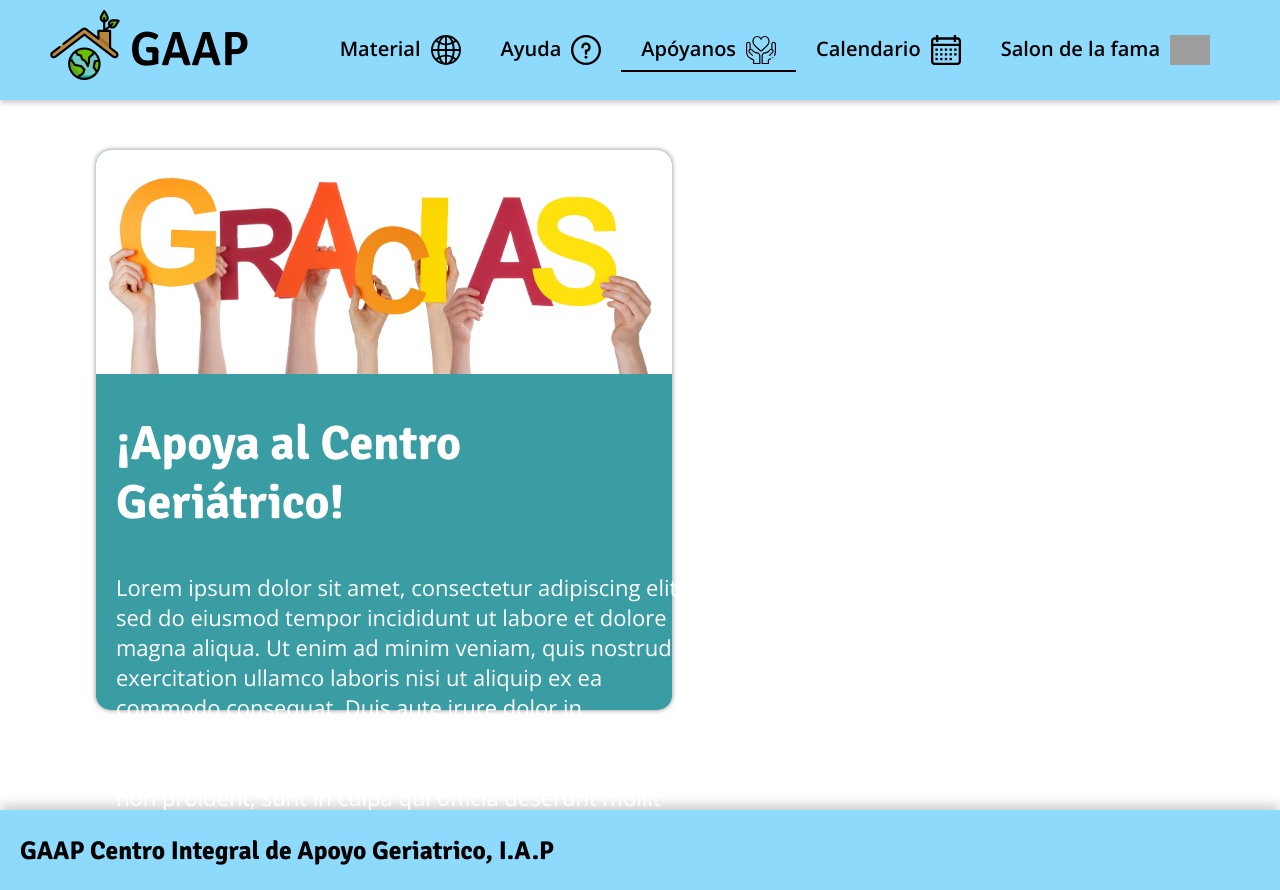
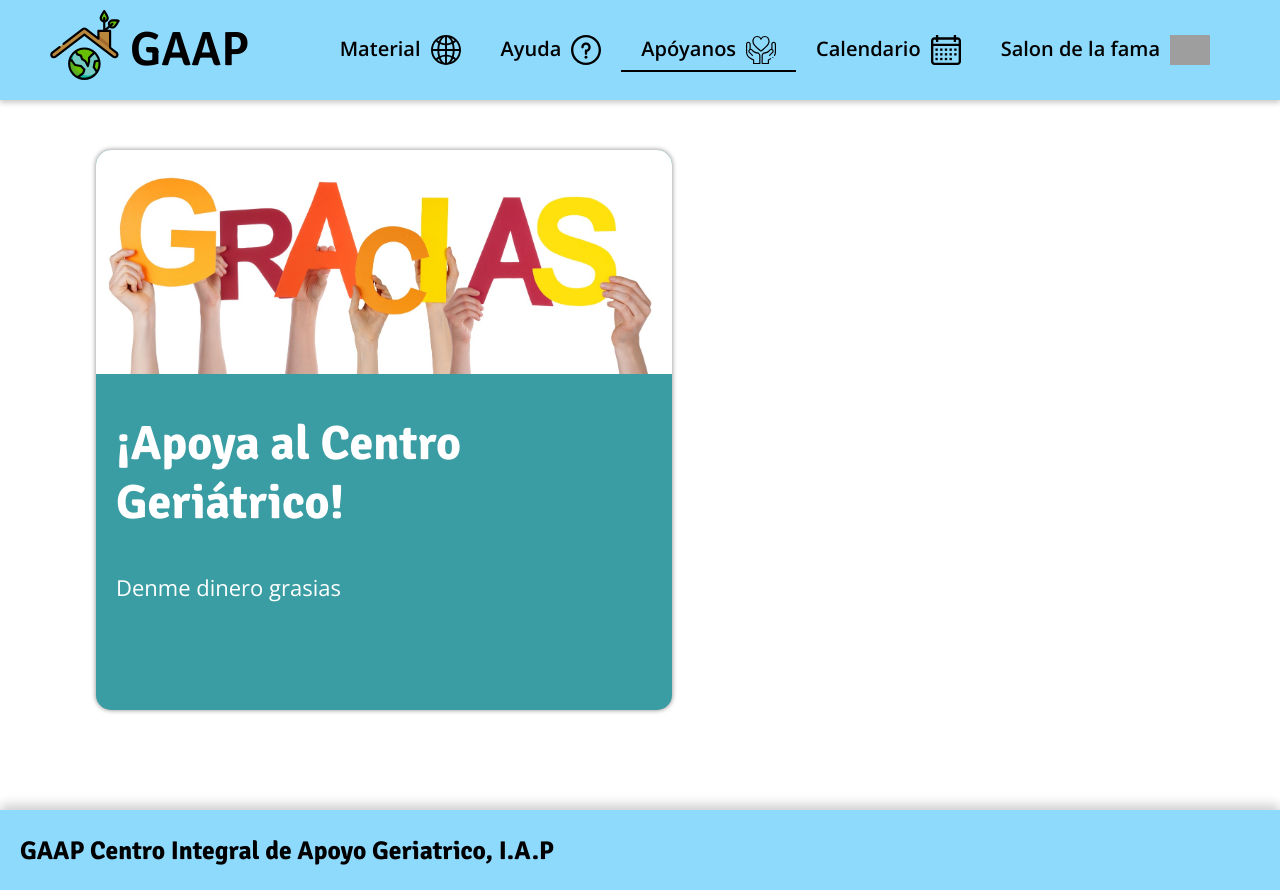
Before and after one commit to De-Bug-Labs/ldaw, a Vue app: page /donaciones in a window 1280 px wide. Built offline with nearby package versions, Linux system fonts and the light colour scheme; grey boxes are pictures that could not be loaded.

Commit message:
Interfaz sin Paypal

```diff
--- a/src/components/Donativos.vue
+++ b/src/components/Donativos.vue
@@ -6,13 +6,13 @@
           <div class="imagebox"></div>
           <div class="textbox">
             <h1>¡Apoya al Centro Geriátrico!</h1>
-            <p>{{ mision }}</p>
+            <p>Denme dinero grasias</p>
           </div>
         </div>
       </div>
     </div>
 
-    <div class="cardBtns">1</div>
+    <div class="cardBtns"></div>
   </section>
 </template>
 
@@ -20,11 +20,9 @@
 import { defineComponent } from "vue";
 
 export default defineComponent({
-  name: "GaapInfo",
+  name: "Donativos",
   props: {
-    mision: String,
-    instalaciones: String,
-    equipo: String,
+    example: String,
   },
 });
 </script>
--- a/src/views/Donaciones.vue
+++ b/src/views/Donaciones.vue
@@ -1,5 +1,5 @@
 <template>
-  <GaapInfo
+  <Donativos
     mision="Lorem ipsum dolor sit amet, consectetur adipiscing elit, sed do eiusmod tempor incididunt ut labore et dolore magna aliqua. Ut enim ad minim veniam, quis nostrud exercitation ullamco laboris nisi ut aliquip ex ea commodo consequat. Duis aute irure dolor in reprehenderit in voluptate velit esse cillum dolore eu fugiat nulla pariatur. Excepteur sint occaecat cupidatat non proident, sunt in culpa qui officia deserunt mollit anim id est laborum."
     instalaciones="Lorem ipsum dolor sit amet, consectetur adipiscing elit, sed do eiusmod tempor incididunt ut labore et dolore magna aliqua. Ut enim ad minim veniam, quis nostrud exercitation ullamco laboris nisi ut aliquip ex ea commodo consequat. Duis aute irure dolor in reprehenderit in voluptate velit esse cillum dolore eu fugiat nulla pariatur. Excepteur sint occaecat cupidatat non proident, sunt in culpa qui officia deserunt mollit anim id est laborum."
     equipo="Lorem ipsum dolor sit amet, consectetur adipiscing elit, sed do eiusmod tempor incididunt ut labore et dolore magna aliqua. Ut enim ad minim veniam, quis nostrud exercitation ullamco laboris nisi ut aliquip ex ea commodo consequat. Duis aute irure dolor in reprehenderit in voluptate velit esse cillum dolore eu fugiat nulla pariatur. Excepteur sint occaecat cupidatat non proident, sunt in culpa qui officia deserunt mollit anim id est laborum."
@@ -8,12 +8,12 @@
 
 <script lang="ts">
 import { defineComponent } from "vue";
-import GaapInfo from "@/components/Donativos.vue"; // @ is an alias to /src
+import Donativos from "@/components/Donativos.vue"; // @ is an alias to /src
 
 export default defineComponent({
-  name: "About",
+  name: "Donaciones",
   components: {
-    GaapInfo,
+    Donativos,
   },
 });
 </script>
```
